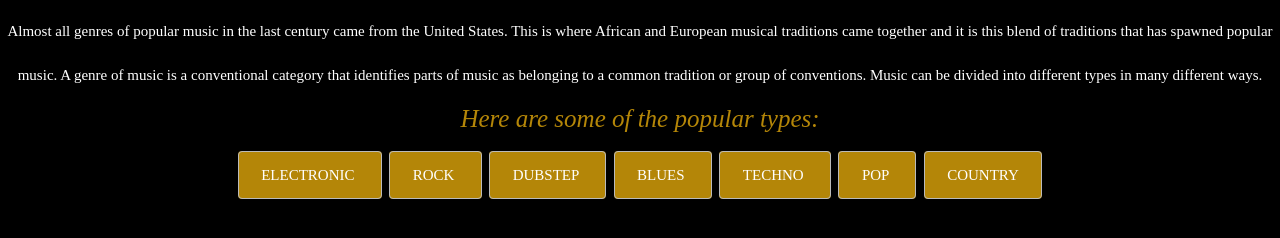
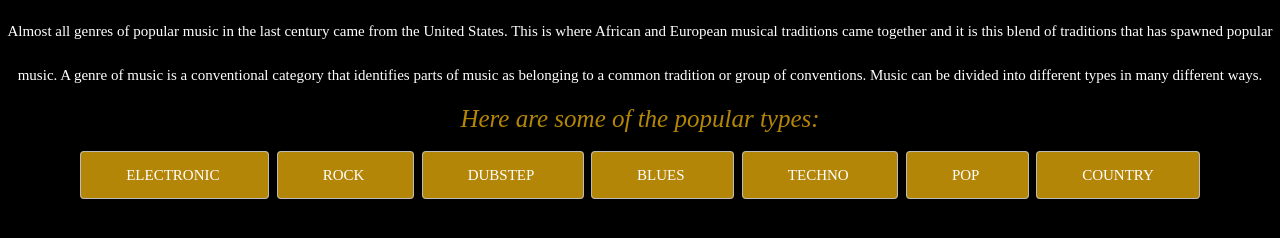
Before and after one commit to yw4551/html, a plain HTML site: page index.html in a window 1280 px wide. Shown: the part 1120-1358 px from the top of the page. Drawn offline with Linux system fonts and the light colour scheme.

Commit message:
Update music.css

```diff
--- a/music.css
+++ b/music.css
@@ -15,5 +15,5 @@ img{
 }
 
 a {
-	background-color: #b48608; color: white; padding: 1em 1.5em; text-decoration: none; text-transform: uppercase; border: 1px solid #bbb; border-radius: 4px;
+	background-color: #b48608; color: white; padding: 1em 3em; text-decoration: none; text-transform: uppercase; border: 1px solid #bbb; border-radius: 4px;
 }
```
